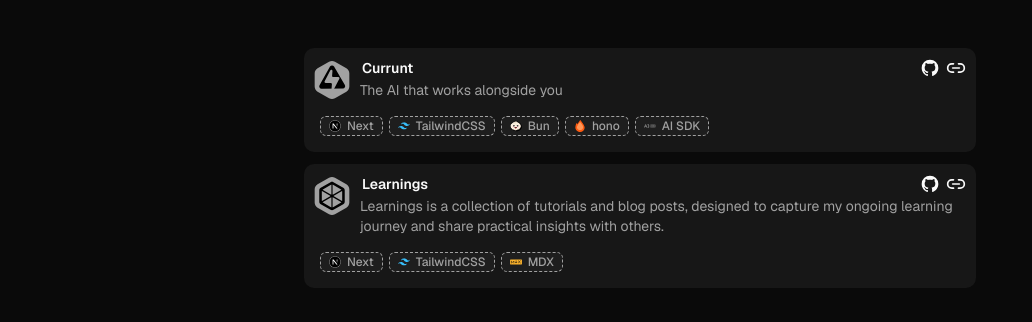
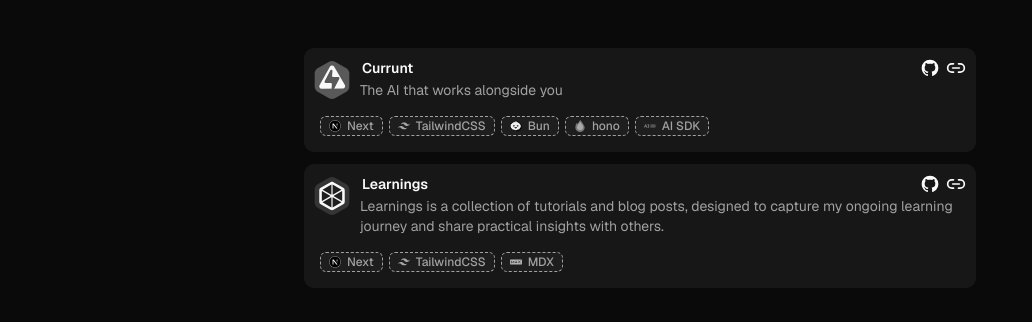
Before and after one commit to abhiaryain/abhiaryain, a Next.js app: page /projects in a window 1280 px wide. Shown: the part 136-458 px from the top of the page, without its empty margins (0-1032 px from the left). Built offline with nearby package versions, Linux system fonts and the light colour scheme.

Commit message:
chore: update the project logo icons

```diff
--- a/src/components/about.tsx
+++ b/src/components/about.tsx
@@ -44,7 +44,11 @@
   return (
     <span className="space-x-1.5 whitespace-pre-line">
       {tags.map((tag) => (
-        <Badges key={tag.name} {...tag} />
+        <Badges
+          key={tag.name}
+          className="hover:saturate-100 sm:saturate-0"
+          {...tag}
+        />
       ))}
     </span>
   );
--- a/src/components/icons/currunt.tsx
+++ b/src/components/icons/currunt.tsx
@@ -12,18 +12,65 @@
       role="img"
       {...props}
     >
+      <HexContainer id="currunt">
         <path
           d="M29 2.88675C32.094 1.10042 35.906 1.10042 39 2.88675L58.4449 14.1132C61.5389 15.8996 63.4449 19.2008 63.4449 22.7735V45.2265C63.4449 48.7992 61.5389 52.1004 58.4449 53.8868L39 65.1132C35.906 66.8996 32.094 66.8996 29 65.1132L9.55513 53.8867C6.46112 52.1004 4.55514 48.7992 4.55514 45.2265V22.7735C4.55514 19.2008 6.46112 15.8996 9.55514 14.1132L29 2.88675Z"
-        fill="currentColor"
+          fill="#C2410C"
         />
         <path
           d="M30.5887 11.2542C32.1044 8.5739 35.9532 8.53947 37.5166 11.1922L55.8676 42.3295C57.431 44.9822 55.5364 48.3327 52.4573 48.3602L16.3154 48.6836C13.2363 48.7111 11.282 45.3951 12.7978 42.7148L30.5887 11.2542Z"
-        className="fill-white dark:fill-black"
+          // className="fill-white dark:fill-black"
+          fill="#FFF8F0"
         />
         <path
           d="M34.7919 18.8182C34.9609 16.6453 32.0257 15.8076 31.0224 17.7425L21.5144 36.0795C20.8241 37.4109 21.7903 39.0002 23.2899 39.0002H31.8384C33.0041 39.0002 33.9228 39.9931 33.8324 41.1553L33.2081 49.1818C33.0391 51.3547 35.9743 52.1924 36.9776 50.2575L46.4856 31.9205C47.1759 30.5891 46.2097 28.9998 44.7101 28.9998H36.1616C34.9959 28.9998 34.0772 28.0069 34.1676 26.8447L34.7919 18.8182Z"
-        fill="currentColor"
+          fill="#C2410C"
         />
+      </HexContainer>
     </svg>
   );
 }
+
+type HexContainerProps = {
+  id: string;
+  children: React.ReactNode;
+};
+
+export function HexContainer({ id, children }: HexContainerProps) {
+  return (
+    <>
+      <defs>
+        <linearGradient id={`${id}-bg`} x1="0%" y1="0%" x2="100%" y2="100%">
+          <stop offset="0%" stopColor="#FFB347" />
+          <stop offset="55%" stopColor="#F97316" />
+          <stop offset="100%" stopColor="#C2410C" />
+        </linearGradient>
+
+        <filter
+          id={`${id}-shadow`}
+          x="-20%"
+          y="-20%"
+          width="140%"
+          height="140%"
+        >
+          <feDropShadow dx="0" dy="4" stdDeviation="4" floodOpacity=".25" />
+        </filter>
+      </defs>
+
+      <path
+        filter={`url(#${id}-shadow)`}
+        fill={`url(#${id}-bg)`}
+        d="M29 2.88675C32.094..."
+      />
+
+      <path
+        d="M29 2.88675C32.094..."
+        fill="none"
+        stroke="rgba(255,255,255,.18)"
+        strokeWidth="1"
+      />
+
+      {children}
+    </>
+  );
+}
--- a/src/components/icons/learnings.tsx
+++ b/src/components/icons/learnings.tsx
@@ -14,32 +14,20 @@
     >
       <path
         d="M29 2.88675C32.094 1.10042 35.906 1.10042 39 2.88675L58.4449 14.1132C61.5389 15.8996 63.4449 19.2008 63.4449 22.7735V45.2265C63.4449 48.7992 61.5389 52.1004 58.4449 53.8868L39 65.1132C35.906 66.8996 32.094 66.8996 29 65.1132L9.55513 53.8868C6.46112 52.1004 4.55514 48.7992 4.55514 45.2265V22.7735C4.55514 19.2008 6.46112 15.8996 9.55514 14.1132L29 2.88675Z"
-        fill="currentColor"
+        fill="#312E81"
       />
       <path
         d="M31.5 10.4434C33.047 9.55021 34.953 9.55021 36.5 10.4434L53.1506 20.0566C54.6976 20.9498 55.6506 22.6004 55.6506 24.3868V43.6132C55.6506 45.3996 54.6976 47.0502 53.1506 47.9434L36.5 57.5566C34.953 58.4498 33.047 58.4498 31.5 57.5566L14.8494 47.9434C13.3024 47.0502 12.3494 45.3996 12.3494 43.6132V24.3868C12.3494 22.6004 13.3024 20.9498 14.8494 20.0566L31.5 10.4434Z"
-        className="fill-white dark:fill-black"
+        fill="#F8FAFC"
       />
       <path
         d="M31.5 15.4434C33.047 14.5502 34.953 14.5502 36.5 15.4434L48.8205 22.5566C50.3675 23.4498 51.3205 25.1004 51.3205 26.8868V41.1132C51.3205 42.8996 50.3675 44.5502 48.8205 45.4434L36.5 52.5566C34.953 53.4498 33.047 53.4498 31.5 52.5566L19.1795 45.4434C17.6325 44.5502 16.6795 42.8996 16.6795 41.1132V26.8868C16.6795 25.1004 17.6325 23.4498 19.1795 22.5566L31.5 15.4434Z"
-        fill="currentColor"
+        fill="#1E1B4B"
       />
-      <circle cx="34" cy="34" r="2.5" className="fill-white dark:fill-black" />
-      <path
-        d="M34 54V14"
-        className="stroke-white dark:stroke-black"
-        strokeWidth="2"
-      />
-      <path
-        d="M51.3205 24L16.6795 44"
-        className="stroke-white dark:stroke-black"
-        strokeWidth="2"
-      />
-      <path
-        d="M51.3205 44L16.6795 24"
-        className="stroke-white dark:stroke-black"
-        strokeWidth="2"
-      />
+      <circle cx="34" cy="34" r="2.5" fill="#F8FAFC" />
+      <path d="M34 54V14" stroke="#F8FAFC" strokeWidth="2" />
+      <path d="M51.3205 24L16.6795 44" stroke="#F8FAFC" strokeWidth="2" />
+      <path d="M51.3205 44L16.6795 24" stroke="#F8FAFC" strokeWidth="2" />
     </svg>
   );
 }
--- a/src/components/projects/projects-card.tsx
+++ b/src/components/projects/projects-card.tsx
@@ -30,10 +30,7 @@
     <FadeItem>
       <Card>
         <CardContent>
-          <CardIcon
-            icon={icon}
-            className="mt-1 size-10 text-muted-foreground"
-          />
+          <CardIcon icon={icon} className="mt-1 size-10" />
           <CardLayerGroup>
             <CardLayer>
               <CardTitle className="overflow-hidden">
@@ -77,7 +74,11 @@
             }
           >
             {technologies.map((technology) => (
-              <Badges key={technology.name} {...technology} />
+              <Badges
+                key={technology.name}
+                className="group-hover:saturate-100 sm:saturate-0"
+                {...technology}
+              />
             ))}
           </span>
         </CardFooter>
--- a/src/data/experience.ts
+++ b/src/data/experience.ts
@@ -35,6 +35,6 @@
     url: "https://aaensa.com",
     links: [],
     icon: "aaensa",
-    featured: true,
+    featured: false,
   },
 ] as const satisfies readonly Experience[];
```
Lines whose indentation alone changed are shown as unchanged.
